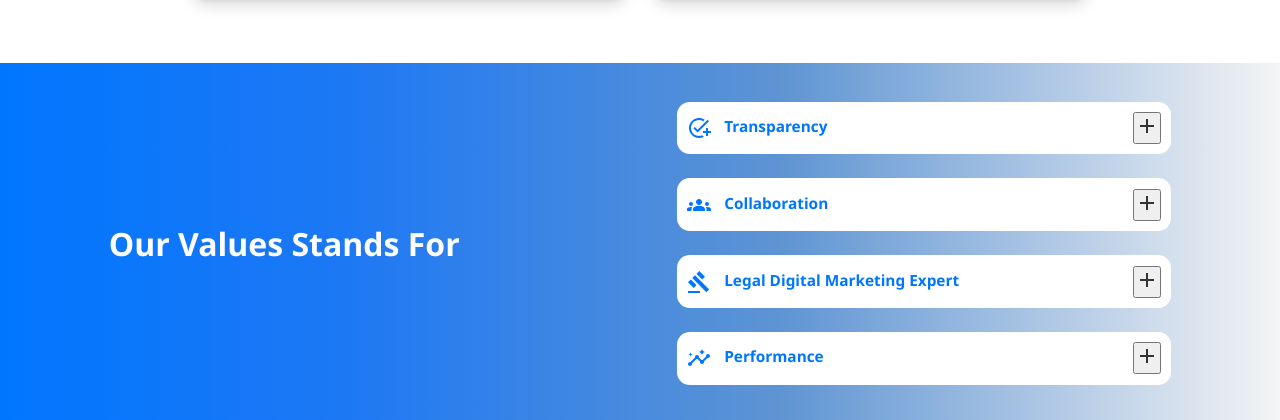
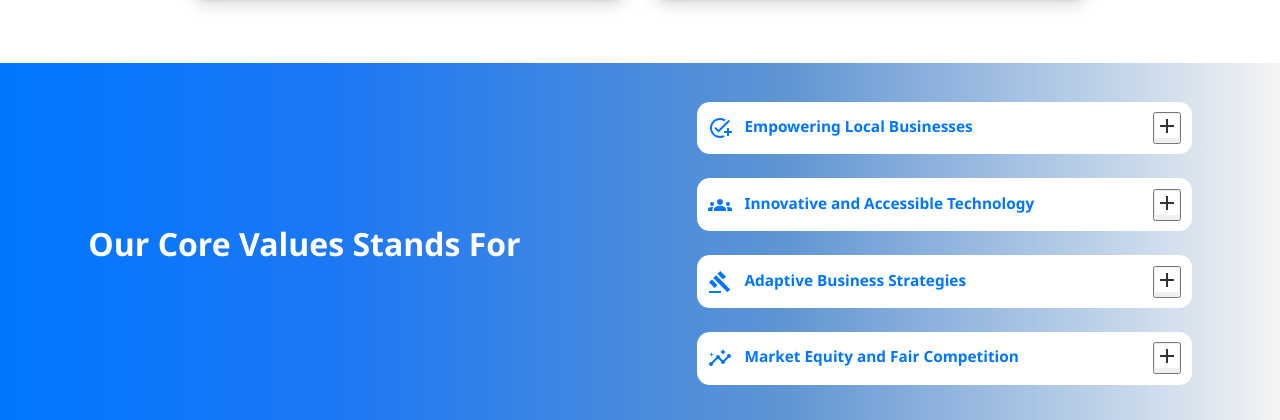
Before and after one commit to Umweltdev/prevailclient, a React (Vite) app: page / in a window 1280 px wide. Shown: the part 2391-2811 px from the top of the page. Built offline with nearby package versions, Linux system fonts and the light colour scheme.

Commit message:
core values section

```diff
--- a/src/components/Landing/SectionThree.jsx
+++ b/src/components/Landing/SectionThree.jsx
@@ -15,35 +15,23 @@ import "./assets/landing.css";
 const goalsObj = [
   {
     icon: <AddTask />,
-    mainText: "Transparency",
-    subText: `Lorem ipsum dolor sit amet, consectetur adipisicing elit. Ipsum,
-              consequatur voluptates possimus quo voluptate, exercitationem aut,
-              enim tempore provident atque aspernatur. Architecto doloremque
-              adipisci minus officia impedit? Odit, adipisci dolores.`,
+    mainText: "Empowering Local Businesses",
+    subText: `Recognise the struggle of local SMEs in the current economic climate. Prevail is committed to empowering these businesses, providing them with the tools and resources to compete effectively against larger enterprises.`,
   },
   {
     icon: <Groups />,
-    mainText: "Collaboration",
-    subText: `Lorem ipsum dolor sit amet, consectetur adipisicing elit. Ipsum,
-              consequatur voluptates possimus quo voluptate, exercitationem aut,
-              enim tempore provident atque aspernatur. Architecto doloremque
-              adipisci minus officia impedit? Odit, adipisci dolores.`,
+    mainText: "Innovative and Accessible Technology",
+    subText: `Address the gap in technology accessibility between large corporations and “small-to-medium-sized" enterprises (SMEs). Prevail will focus on bringing innovative, affordable tech solutions to local businesses, allowing them to harness automation and other advancements without the need for full-time programmers.`,
   },
   {
     icon: <Gavel />,
-    mainText: "Legal Digital Marketing Expert",
-    subText: `Lorem ipsum dolor sit amet, consectetur adipisicing elit. Ipsum,
-              consequatur voluptates possimus quo voluptate, exercitationem aut,
-              enim tempore provident atque aspernatur. Architecto doloremque
-              adipisci minus officia impedit? Odit, adipisci dolores.`,
+    mainText: "Adaptive Business Strategies",
+    subText: `Understand the volatility in consumer demands and behaviours. Prevail offers insights and tools to help local businesses quickly adapt to changing market conditions, ensuring they remain competitive and responsive to consumer needs.`,
   },
   {
     icon: <Insights />,
-    mainText: "Performance",
-    subText: `Lorem ipsum dolor sit amet, consectetur adipisicing elit. Ipsum,
-              consequatur voluptates possimus quo voluptate, exercitationem aut,
-              enim tempore provident atque aspernatur. Architecto doloremque
-              adipisci minus officia impedit? Odit, adipisci dolores.`,
+    mainText: "Market Equity and Fair Competition",
+    subText: `Address the challenge of market share decline for local businesses. Prevail stands for creating a more equitable market where local businesses can compete fairly with larger enterprises, ensuring diversity and choice in the market.`,
   },
 ];
 
@@ -60,7 +48,7 @@ const SectionThree = () => {
 
   return (
     <div className="sThreeContainer">
-      <h1 className="sThreeHero">Our Values Stands For</h1>
+      <h1 className="sThreeHero">Our Core Values Stands For</h1>
       <div className="sThreeRight">
         {goalsObj.map((data, index) => (
           <div key={index} className="sThreeDropContainer">
@@ -70,9 +58,23 @@ const SectionThree = () => {
               </h1>
               <button onClick={() => handleAddButtonClick(index)}>
                 {isDescriptionVisible[index] ? (
-                  <Remove sx={{ fontSize: 24, color: "red" }} />
+                  <Remove
+                    style={{
+                      fontSize: 24,
+                      color: "red",
+                      border: "none",
+                      background: "white",
+                    }}
+                  />
                 ) : (
-                  <Add style={{ fontSize: 24, color: "#333", border: "none" }} />
+                  <Add
+                    style={{
+                      fontSize: 24,
+                      color: "#333",
+                      border: "none",
+                      background: "white",
+                    }}
+                  />
                 )}
               </button>
             </div>
--- a/src/components/Landing/assets/landing.css
+++ b/src/components/Landing/assets/landing.css
@@ -482,8 +482,10 @@
 .sThreeDropText {
   width: 37vw;
   text-align: justify;
+  text-justify: distribute;
   font-size: 1vw;
-  padding: 1vw;
+  /* padding: 1vw; */
+  padding-left: 1vw;
   line-height: 4vh;
   color: var(--first-color);
 }
```
